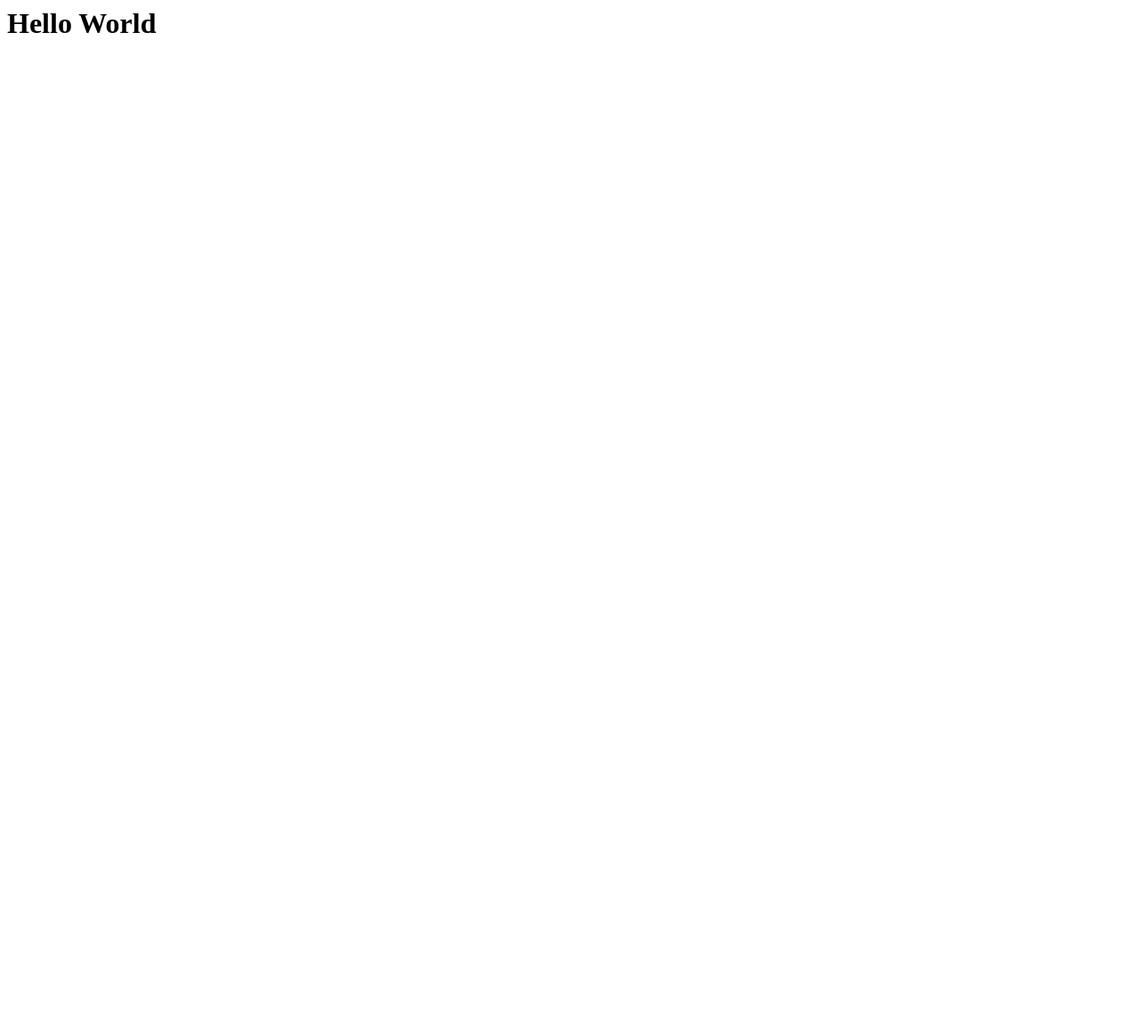
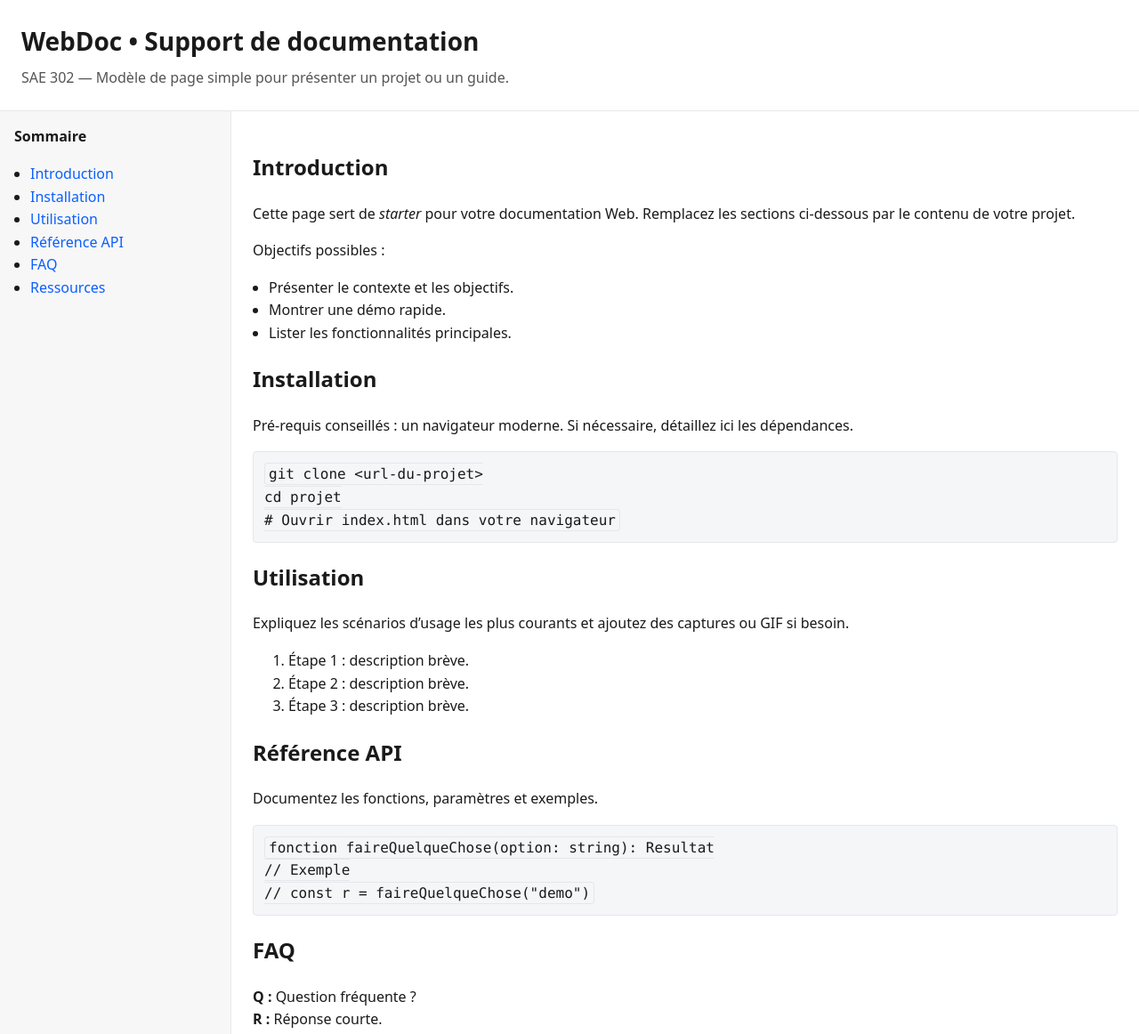
Before and after one commit to Kamimou/SAE_302WEBDOC, a plain HTML site: page index.html in a window 1280 px wide. Shown: the top 1162 px of the page at 89% size. Before the commit the page ends 800 px from the top, so only its background shows below. Drawn offline with Linux system fonts and the light colour scheme.

Commit message:
html de base

```diff
--- a/index.html
+++ b/index.html
@@ -1 +1,110 @@
-<h1>Hello World</h1>
+<!doctype html>
+<html lang="fr">
+<head>
+<meta charset="utf-8">
+<meta name="viewport" content="width=device-width, initial-scale=1">
+<title>WebDoc - Support de documentation</title>
+<meta name="description" content="Page WebDoc basique servant de support de documentation.">
+<style>
+/* Styles minimalistes pour une lecture confortable */
+body{font-family:system-ui,-apple-system,Segoe UI,Roboto,Ubuntu,Cantarell,Noto Sans,sans-serif;line-height:1.6;margin:0;color:#1a1a1a;background:#ffffff}
+header{border-bottom:1px solid #e8e8e8;padding:24px}
+header h1{margin:0;font-size:28px}
+header p{margin:6px 0 0 0;color:#555}
+nav{background:#f7f7f7;border-right:1px solid #e8e8e8;padding:16px}
+.layout{display:grid;grid-template-columns:260px 1fr;gap:0}
+main{padding:24px}
+footer{border-top:1px solid #e8e8e8;padding:16px;color:#666;font-size:14px}
+ul{padding-left:18px}
+a{color:#0b5fff;text-decoration:none}
+a:hover,a:focus{text-decoration:underline}
+code,kbd,pre{font-family:ui-monospace,SFMono-Regular,Consolas,Menlo,monospace;background:#f4f6f8;border:1px solid #e5e7eb;border-radius:4px}
+code{padding:2px 4px}
+pre{padding:12px;overflow:auto}
+.toc{position:sticky;top:0;max-height:100dvh;overflow:auto}
+@media (max-width: 900px){.layout{display:block}nav{border-right:none;border-bottom:1px solid #e8e8e8}}
+</style>
+</head>
+<body>
+<header>
+<h1>WebDoc • Support de documentation</h1>
+<p>SAE 302 — Modèle de page simple pour présenter un projet ou un guide.</p>
+</header>
+<div class="layout">
+<nav aria-label="Table des matières">
+<div class="toc">
+<strong>Sommaire</strong>
+<ul>
+<li><a href="#introduction">Introduction</a></li>
+<li><a href="#installation">Installation</a></li>
+<li><a href="#utilisation">Utilisation</a></li>
+<li><a href="#api">Référence API</a></li>
+<li><a href="#faq">FAQ</a></li>
+<li><a href="#ressources">Ressources</a></li>
+</ul>
+</div>
+</nav>
+<main>
+<section id="introduction">
+<h2>Introduction</h2>
+<p>Cette page sert de <em>starter</em> pour votre documentation Web. Remplacez les sections ci-dessous par le contenu de votre projet.</p>
+<p>Objectifs possibles :</p>
+<ul>
+<li>Présenter le contexte et les objectifs.</li>
+<li>Montrer une démo rapide.</li>
+<li>Lister les fonctionnalités principales.</li>
+</ul>
+</section>
+<section id="installation">
+<h2>Installation</h2>
+<p>Pré-requis conseillés : un navigateur moderne. Si nécessaire, détaillez ici les dépendances.</p>
+<pre><code>git clone &lt;url-du-projet&gt;
+cd projet
+# Ouvrir index.html dans votre navigateur</code></pre>
+</section>
+<section id="utilisation">
+<h2>Utilisation</h2>
+<p>Expliquez les scénarios d’usage les plus courants et ajoutez des captures ou GIF si besoin.</p>
+<ol>
+<li>Étape 1 : description brève.</li>
+<li>Étape 2 : description brève.</li>
+<li>Étape 3 : description brève.</li>
+</ol>
+</section>
+<section id="api">
+<h2>Référence API</h2>
+<p>Documentez les fonctions, paramètres et exemples.</p>
+<pre><code>fonction faireQuelqueChose(option: string): Resultat
+// Exemple
+// const r = faireQuelqueChose("demo")</code></pre>
+</section>
+<section id="faq">
+<h2>FAQ</h2>
+<p><strong>Q :</strong> Question fréquente ?<br><strong>R :</strong> Réponse courte.</p>
+</section>
+<section id="ressources">
+<h2>Ressources</h2>
+<ul>
+<li>Documentation du projet</li>
+<li>Guide de contribution</li>
+<li>Licence</li>
+</ul>
+</section>
+<p><a href="#top" aria-label="Revenir en haut">↑ Haut de page</a></p>
+</main>
+</div>
+<footer>
+<span>© 2025 — WebDoc basique. Mettez à jour ce pied de page avec vos informations.</span>
+</footer>
+<script>
+// Défilement fluide pour les ancres
+document.addEventListener('click',function(e){
+var a=e.target.closest('a[href^="#"]');
+if(!a)return;
+var id=a.getAttribute('href').slice(1);
+var el=id?document.getElementById(id):null;
+if(el){e.preventDefault();el.scrollIntoView({behavior:'smooth'});}
+});
+</script>
+</body>
+</html>
```
